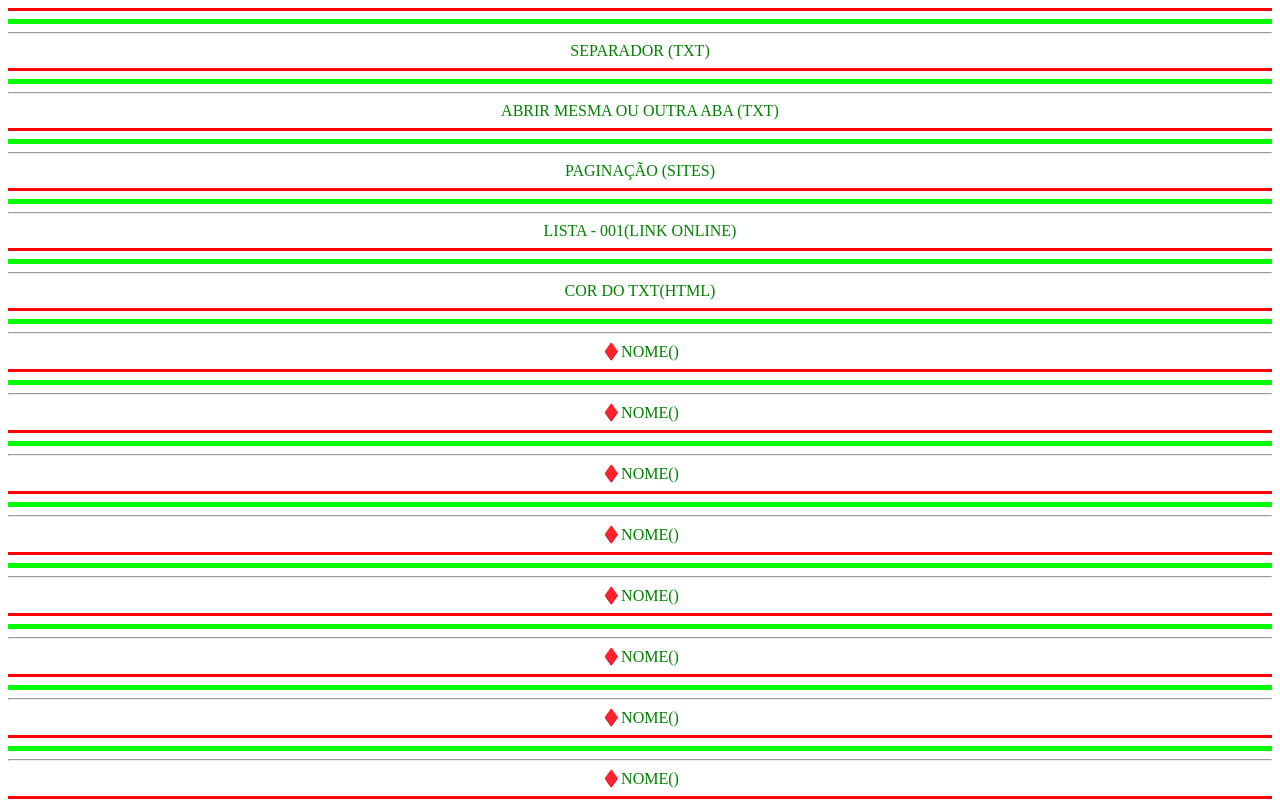
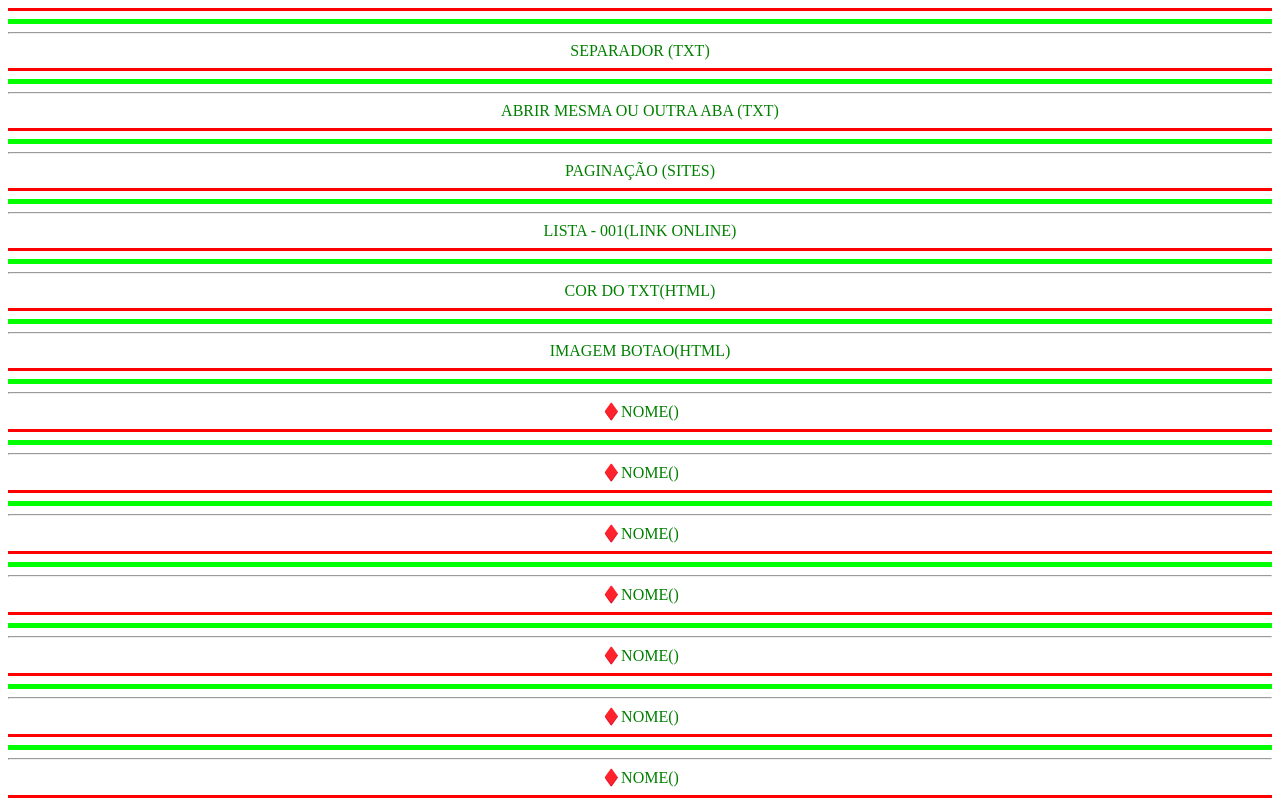
Before and after one commit to santos246/ANCORA-NOVA-FORMA-DE-EXEMPLO-HTML, a plain HTML site: page index.html in a window 1280 px wide. Shown: the top 800 px of the page. Drawn offline with Linux system fonts and the light colour scheme.

Commit message:
Update index.html

```diff
--- a/index.html
+++ b/index.html
@@ -59,7 +59,7 @@ Se quiseres usar uma ancora noutra página fazes assim:
 <a name="& COR DO TXT" id="& COR DO TXT"></a><a href="HTML/1 - Copia.html#COR DO TXT">COR DO TXT(HTML)</a><HR NOSHADE SIZE="3" color="red">
 <HR NOSHADE SIZE="5" color="#00ff00"><HR SIZE="2">
 <!------------------------------------------------------------->
-<a name="& ♦️NOME" id="& ♦️NOME"></a><a href="HTML/1 - Copia.html#♦️NOME">♦️NOME()</a><HR NOSHADE SIZE="3" color="red">
+<a name="& IMAGEM BOTAO" id="& IMAGEM BOTAO"></a><a href="HTML/1 - Copia.html#IMAGEM BOTAO">IMAGEM BOTAO(HTML)</a><HR NOSHADE SIZE="3" color="red">
 <HR NOSHADE SIZE="5" color="#00ff00"><HR SIZE="2">
 <!------------------------------------------------------------->
 <a name="& ♦️NOME" id="& ♦️NOME"></a><a href="HTML/1 - Copia.html#♦️NOME">♦️NOME()</a><HR NOSHADE SIZE="3" color="red">
```
